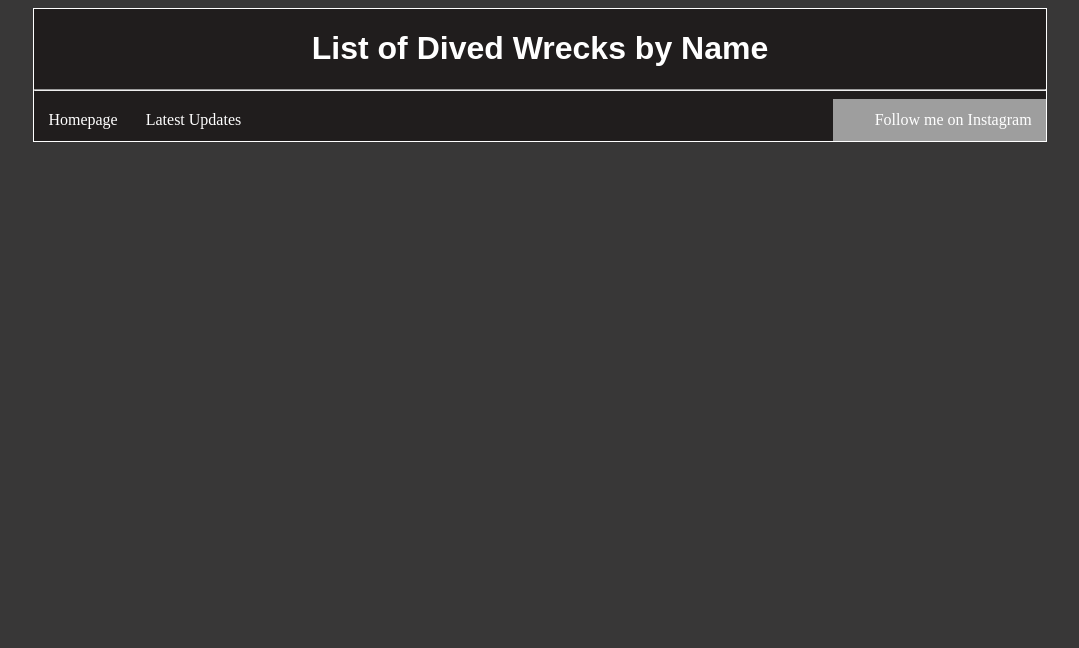
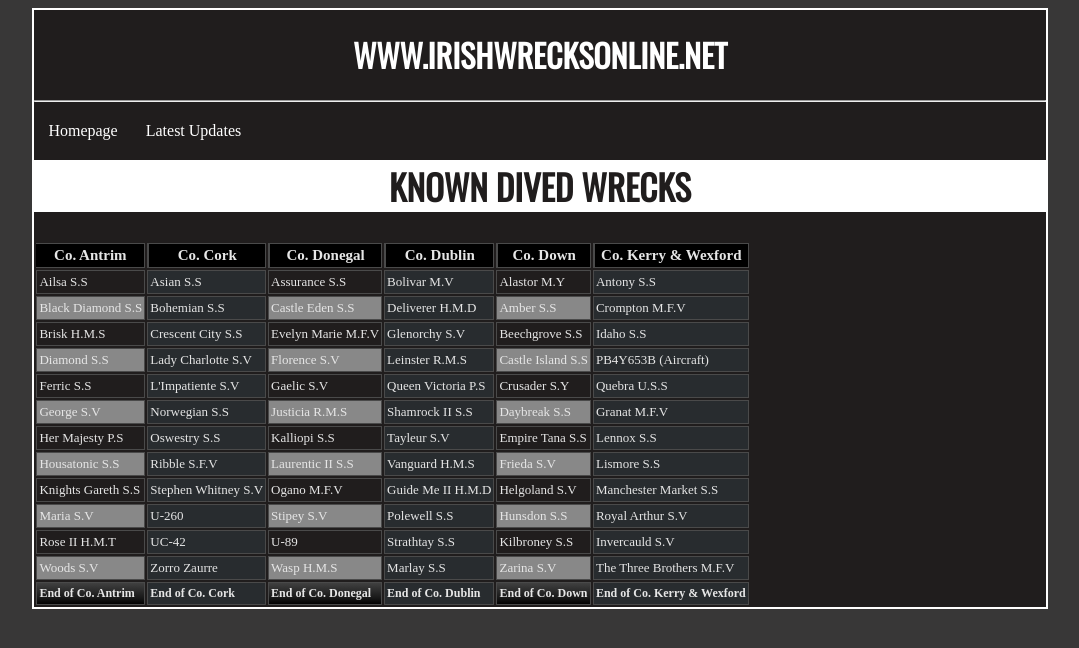
Before and after one commit to SeanL00000000000/SDEV-Project, a Django app: template DjangoLabs/sdev_proj/templates/wrecks.html in a window 1280 px wide. Shown: the top 648 px of the page, without its empty margins (100-1179 px from the left). Run offline with Django 3.2, Linux system fonts and the light colour scheme; the template is opened without the code that fills it, so the values that code supplies are empty; grey boxes are pictures that could not be loaded.

Commit message:
added table not aligned

```diff
--- a/DjangoLabs/sdev_proj/static/css/test.css
+++ b/DjangoLabs/sdev_proj/static/css/test.css
@@ -5,7 +5,7 @@ body {
 #main {
 	width: 80%;
 	margin: auto;
-	border: 1px white solid;
+	border: 2px white solid;
 	background-color: rgb(32, 29, 29);
 }
 
@@ -181,3 +181,55 @@ li#insta {
 	width: 330px;
 	height: 330px;
 }
+ <!-- New CSS -->
+ table.darkTable {
+  font-family: "Arial Black", Gadget, sans-serif;
+  border: 2px solid #000000;
+  background-color: #4A4A4A;
+  width: 100%;
+  height: 200px;
+  text-align: center;
+  border-collapse: collapse;
+}
+table.darkTable td, table.darkTable th {
+  border: 1px solid #4A4A4A;
+  padding: 3px 2px;
+}
+table.darkTable tbody td {
+  font-size: 13px;
+  color: #E6E6E6;
+}
+table.darkTable tr:nth-child(even) {
+  background: #888888;
+}
+table.darkTable td:nth-child(even) {
+  background: #282C2F;
+}
+table.darkTable thead {
+  background: #000000;
+  border-bottom: 3px solid #000000;
+}
+table.darkTable thead th {
+  font-size: 15px;
+  font-weight: bold;
+  color: #E6E6E6;
+  text-align: center;
+  border-left: 2px solid #4A4A4A;
+}
+table.darkTable thead th:first-child {
+  border-left: none;
+}
+
+table.darkTable tfoot {
+  font-size: 12px;
+  font-weight: bold;
+  color: #E6E6E6;
+  background: #000000;
+  background: -moz-linear-gradient(top, #404040 0%, #191919 66%, #000000 100%);
+  background: -webkit-linear-gradient(top, #404040 0%, #191919 66%, #000000 100%);
+  background: linear-gradient(to bottom, #404040 0%, #191919 66%, #000000 100%);
+  border-top: 1px solid #4A4A4A;
+}
+table.darkTable tfoot td {
+  font-size: 12px;
+}
--- a/DjangoLabs/sdev_proj/templates/wrecks.html
+++ b/DjangoLabs/sdev_proj/templates/wrecks.html
@@ -5,12 +5,14 @@
     <title>Dived Wrecks</title>
     {% load static %}
     <link href="{% static 'css/test.css' %}" rel="stylesheet">
+    <!-- GOOGLE FONT HREF BELOW vv -->
+    <link href="https://fonts.googleapis.com/css2?family=Oswald&display=swap" rel="stylesheet">
 </head>
 <body>
 <div id="main">
     <div class="title">
         <header>
-						<h1> List of Dived Wrecks by Name </h1>
+            <h1> WWW.IRISHWRECKSONLINE.NET </h1>
         </header>
     </div>
     <hr>
@@ -18,9 +20,135 @@
         <ul id="navbar">
             <li class="navb"><a href="index.html">Homepage</a></li>
             <li class="navb"><a href="qg.html">Latest Updates</a></li>
-                                <li id="insta"><a href="https://www.instagram.com/gab.plaza/">Follow me on Instagram</a></li>
         </ul>
     </nav>
+<!-- Main content start -->
+    <div id="content">
+        <section>
+            <h1 class="title1"> KNOWN DIVED WRECKS </h1>
+        </section>
+    </div>
+<!-- Table Code -->
+<table class="darkTable">
+    <thead>
+    <tr>
+    <th>Co. Antrim</th>
+    <th>Co. Cork</th>
+    <th>Co. Donegal</th>
+    <th>Co. Dublin</th>
+    <th>Co. Down</th>
+    <th>Co. Kerry &amp; Wexford</th>
+    </tr>
+    </thead>
+    <tfoot>
+    <tr>
+    <td>End of Co. Antrim</td>
+    <td>End of Co. Cork</td>
+    <td>End of Co. Donegal</td>
+    <td>End of Co. Dublin</td>
+    <td>End of Co. Down</td>
+    <td>End of Co. Kerry &amp; Wexford</td>
+    </tr>
+    </tfoot>
+    <tbody>
+    <tr>
+    <td>Ailsa S.S</td>
+    <td>Asian S.S</td>
+    <td>Assurance S.S</td>
+    <td>Bolivar M.V</td>
+    <td>Alastor M.Y</td>
+    <td>Antony S.S</td>
+    </tr>
+    <tr>
+    <td>Black Diamond S.S</td>
+    <td>Bohemian S.S</td>
+    <td>Castle Eden S.S</td>
+    <td>Deliverer H.M.D</td>
+    <td>Amber S.S</td>
+    <td>Crompton M.F.V</td>
+    </tr>
+    <tr>
+    <td>Brisk H.M.S</td>
+    <td>Crescent City S.S</td>
+    <td>Evelyn Marie M.F.V</td>
+    <td>Glenorchy S.V</td>
+    <td>Beechgrove S.S</td>
+    <td>Idaho S.S</td>
+    </tr>
+    <tr>
+    <td>Diamond S.S</td>
+    <td>Lady Charlotte S.V</td>
+    <td>Florence S.V</td>
+    <td>Leinster R.M.S</td>
+    <td>Castle Island S.S</td>
+    <td>PB4Y653B (Aircraft)</td>
+    </tr>
+    <tr>
+    <td>Ferric S.S</td>
+    <td>L'Impatiente S.V</td>
+    <td>Gaelic S.V</td>
+    <td>Queen Victoria P.S</td>
+    <td>Crusader S.Y</td>
+    <td>Quebra U.S.S</td>
+    </tr>
+    <tr>
+    <td>George S.V</td>
+    <td>Norwegian S.S</td>
+    <td>Justicia R.M.S</td>
+    <td>Shamrock II S.S</td>
+    <td>Daybreak S.S</td>
+    <td>Granat M.F.V</td>
+    </tr>
+    <tr>
+    <td>Her Majesty P.S</td>
+    <td>Oswestry S.S</td>
+    <td>Kalliopi S.S</td>
+    <td>Tayleur S.V</td>
+    <td>Empire Tana S.S</td>
+    <td>Lennox S.S</td>
+    </tr>
+    <tr>
+    <td>Housatonic S.S</td>
+    <td>Ribble S.F.V</td>
+    <td>Laurentic II S.S</td>
+    <td>Vanguard H.M.S</td>
+    <td>Frieda S.V</td>
+    <td>Lismore S.S</td>
+    </tr>
+    <tr>
+    <td>Knights Gareth S.S</td>
+    <td>Stephen Whitney S.V</td>
+    <td>Ogano M.F.V</td>
+    <td>Guide Me II H.M.D</td>
+    <td>Helgoland S.V</td>
+    <td>Manchester Market S.S</td>
+    </tr>
+    <tr>
+    <td>Maria S.V</td>
+    <td>U-260</td>
+    <td>Stipey S.V</td>
+    <td>Polewell S.S</td>
+    <td>Hunsdon S.S</td>
+    <td>Royal Arthur S.V</td>
+    </tr>
+    <tr>
+    <td>Rose II H.M.T</td>
+    <td>UC-42</td>
+    <td>U-89</td>
+    <td>Strathtay S.S</td>
+    <td>Kilbroney S.S</td>
+    <td>Invercauld S.V</td>
+    </tr>
+    <tr>
+    <td>Woods S.V</td>
+    <td>Zorro Zaurre</td>
+    <td>Wasp H.M.S</td>
+    <td>Marlay S.S</td>
+    <td>Zarina S.V</td>
+    <td>The Three Brothers M.F.V</td>
+    </tr>
+    </tbody>
+</table>
 </div>
 
 </body>
```
Lines whose indentation alone changed are shown as unchanged.
